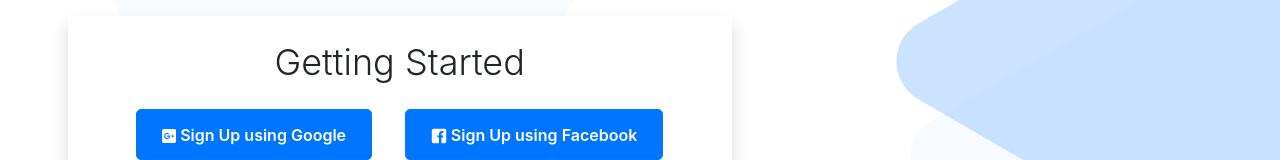
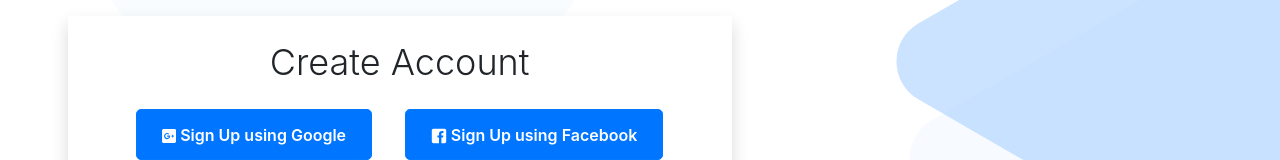
Before and after one commit to jbrit/envato-webapp-fe, a plain HTML site: page index.html in a window 1280 px wide. Shown: the top 160 px of the page. Drawn offline with nearby package versions, Linux system fonts and the light colour scheme.

Commit message:
Create Account

```diff
--- a/index.html
+++ b/index.html
@@ -32,7 +32,7 @@
               class="card py-4 shadow border-0 rounded-0"
             >
               <div class="fw-300 f-36 mb-4 text-center">
-                Getting Started
+                Create Account
               </div>
 
               <div class="d-flex flex-column align-items-center px-4">
```
